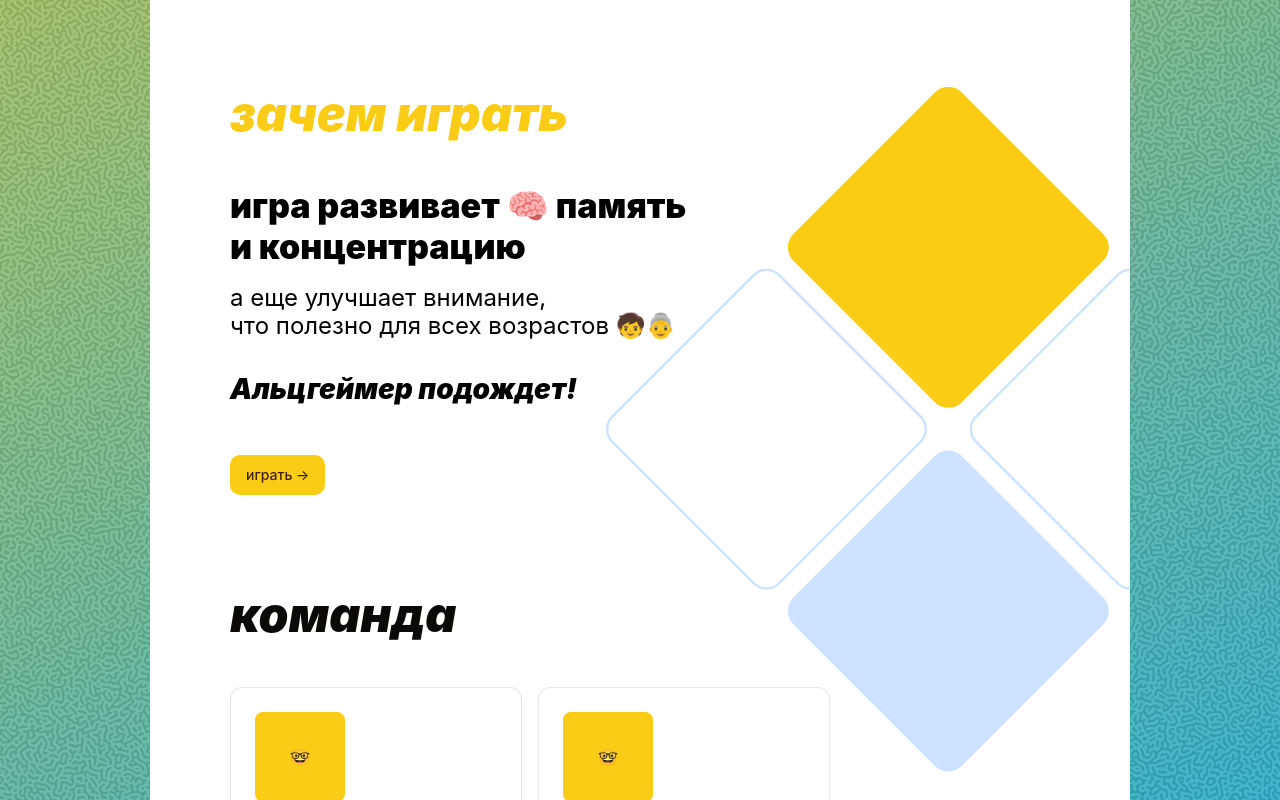
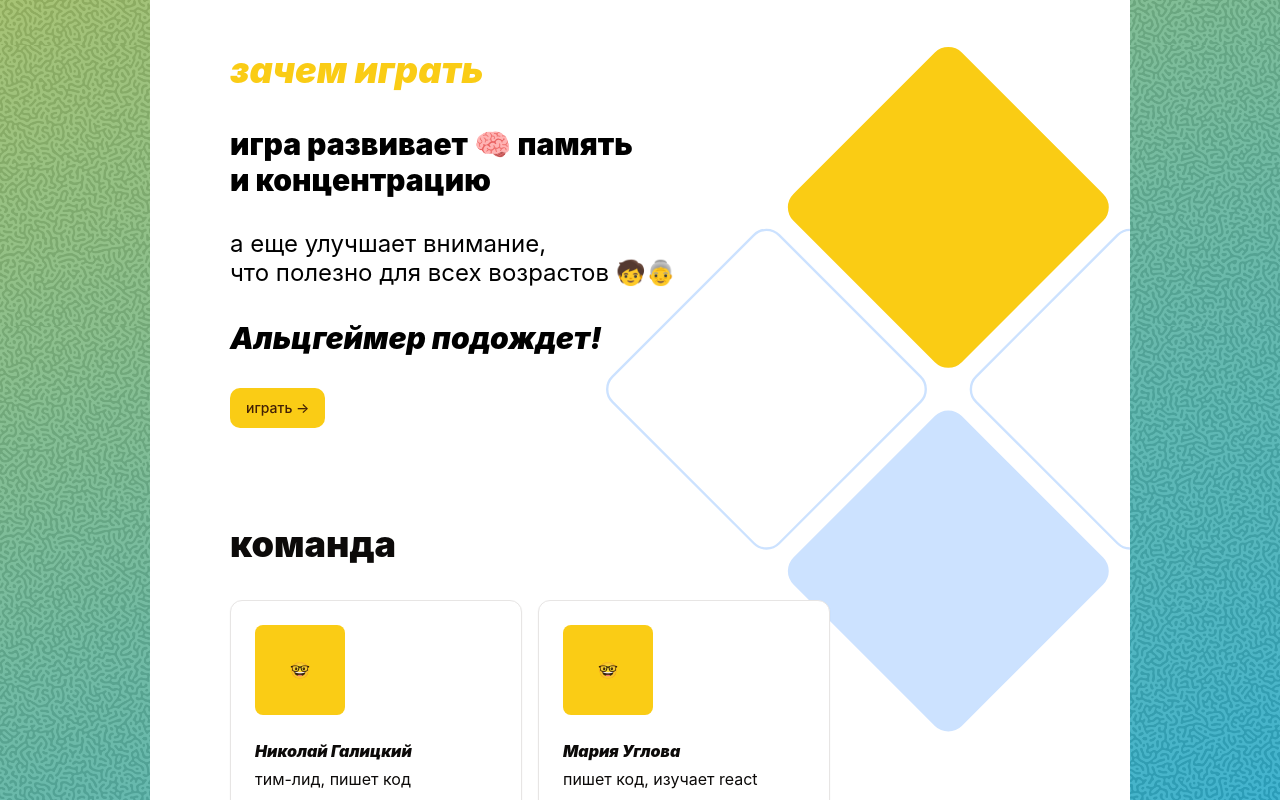
Before and after one commit to Waldo33/middle.game.praktikum.yandex, a React (Vite) app in the folder packages/client/: page / in a window 1280 px wide. Shown: the part 1080-1880 px from the top of the page. Built offline with nearby package versions, Linux system fonts and the light colour scheme.

Commit message:
fix: styles, add global styles and typography

```diff
--- a/packages/client/src/index.css
+++ b/packages/client/src/index.css
@@ -77,4 +77,72 @@ body {
   font-optical-sizing: auto;
   font-weight: 400;
   font-style: normal;
+
+  @apply relative grid;
+  @apply py-[30px] min-h-[100dvh] lg:pt-[60px];
+
+  background: rgb(250, 204, 20);
+  background: linear-gradient(
+    157deg,
+    rgba(250, 204, 20, 1) 0%,
+    rgba(5, 165, 237, 1) 100%
+  );
+
+  &:before {
+    @apply block absolute top-0 bottom-0 left-0 right-0;
+    content: '';
+    background: url('./shared/assets/images/bg-pattern.jpg') repeat 0 0;
+    background-size: 500px;
+    opacity: 0.1;
+  }
 }
+
+.App {
+  @apply relative z-10 bg-white max-w-[980px];
+  @apply rounded-2xl lg:rounded-3xl;
+  @apply mx-2 md:mx-5 lg:mx-auto p-4 md:p-8 lg:p-20;
+  min-height: calc(100dvh - 60px);
+
+  @media (min-width: 1024px) {
+    min-height: calc(100dvh - 120px);
+  }
+
+  /*  for user index */
+  &:has(.index-wrapper) {
+    @apply md:mt-10;
+  }
+}
+
+/* Typography */
+
+h1,
+.h1 {
+  @apply font-black text-black italic text-5xl leading-[1] lg:text-[64px];
+  @apply mb-12 lg:mb-16;
+}
+h2,
+.h2 {
+  @apply font-black italic text-[40px] leading-[1] lg:text-5xl;
+  @apply mb-10 lg:mb-12;
+}
+h3,
+.h3 {
+  @apply font-black italic text-3xl lg:text-4xl;
+  @apply mb-7 lg:mb-9;
+}
+h4,
+.h4 {
+  @apply font-black text-3xl lg:text-4xl;
+  @apply mb-7 lg:mb-9;
+}
+h5,
+h6,
+.h5,
+.h6 {
+  @apply font-black text-2xl lg:text-3xl;
+  @apply mb-6 lg:mb-8;
+}
+
+p:not(:last-child) {
+  @apply mb-3 lg:mb-4;
+}
--- a/packages/client/src/pages/MainPage/ui/SectionIntro.tsx
+++ b/packages/client/src/pages/MainPage/ui/Intro.tsx
@@ -2,7 +2,7 @@ import { FC } from 'react'
 import { Button } from '@shared/components/ui/button'
 import { Link } from 'react-router-dom'
 
-export const SectionIntro: FC = () => {
+export const Intro: FC = () => {
   return (
     <section className="intro">
       <h1 className="intro__title">
--- a/packages/client/src/pages/MainPage/ui/MainPage.scss
+++ b/packages/client/src/pages/MainPage/ui/MainPage.scss
@@ -1,38 +1,15 @@
 .index-wrapper {
-  @apply py-[30px] relative min-h-[100dvh] lg:pt-[60px];
-  background: rgb(250, 204, 20);
-  background: linear-gradient(
-    157deg,
-    rgba(250, 204, 20, 1) 0%,
-    rgba(5, 165, 237, 1) 100%
-  );
-
-  &:before {
-    @apply block absolute top-0 bottom-0 left-0 right-0;
-    content: '';
-    background: url('./assets/bg-pattern.jpg') repeat 0 0;
-    background-size: 500px;
-    opacity: 0.1;
-  }
-  main {
-    @apply relative z-10 bg-white max-w-[980px];
-    @apply rounded-2xl lg:rounded-3xl;
-    @apply mx-2 md:mx-5 lg:mx-auto p-4 md:p-8 lg:p-20 lg:pb-8 md:mt-10;
-  }
 
   .intro {
-    @apply relative md:min-h-[240px] lg:min-h-[280px];
+    @apply relative md:min-h-[240px];
 
     &__title {
-      @apply relative font-black text-black italic;
-      font-size: 48px;
-      line-height: 1;
+      @apply relative mb-0;
 
       @media (min-width: 768px) {
         margin-top: 0.5rem;
       }
       @media (min-width: 992px) {
-        font-size: 64px;
         margin-top: -2rem;
       }
 
@@ -62,10 +39,7 @@
 
       @media (min-width: 768px) {
         @apply absolute left-[50%] right-4 mt-0;
-        top: -5rem;
-      }
-      @media (min-width: 992px) {
-        top: -6rem;
+        top: -90px;
       }
 
       &_num {
@@ -98,16 +72,6 @@
 
   .section {
     @apply relative pt-20 md:pt-24;
-
-    &__title {
-      @apply font-black italic mb-8 lg:mb-12;
-      font-size: 40px;
-      line-height: 1;
-
-      @media (min-width: 992px) {
-        font-size: 48px;
-      }
-    }
   }
 
   .rules {
@@ -163,22 +127,6 @@
       @media (min-width: 768px) {
         font-size: 24px;
       }
-
-      &_title {
-        @apply font-black;
-        font-size: 20px;
-
-        @media (min-width: 768px) {
-          font-size: 34px;
-        }
-      }
-      &_post {
-        @apply font-black italic mt-4;
-
-        @media (min-width: 768px) {
-          font-size: 28px;
-        }
-      }
     }
   }
 
@@ -192,11 +140,7 @@
       }
 
       &_title {
-        @apply font-black italic;
-      }
-
-      &_descr {
-        @apply mt-2;
+        @apply font-black italic mb-1;
       }
     }
   }
--- a/packages/client/src/pages/MainPage/ui/MainPage.tsx
+++ b/packages/client/src/pages/MainPage/ui/MainPage.tsx
@@ -4,7 +4,7 @@ import { Route, Rule, Teammate } from '@pages/MainPage/types'
 import { Rules } from './Rules'
 import { Cta } from './Cta'
 import { Teammates } from '@pages/MainPage/ui/Teammates'
-import { SectionIntro } from '@pages/MainPage/ui/SectionIntro'
+import { Intro } from '@pages/MainPage/ui/Intro'
 import RulesImg1 from '@pages/MainPage/ui/assets/rules-img-1.svg'
 import RulesImg2 from '@pages/MainPage/ui/assets/rules-img-2.svg'
 import RulesImg3 from '@pages/MainPage/ui/assets/rules-img-3.svg'
@@ -76,9 +76,8 @@ const teammates: Teammate[] = [
 
 export const MainPage: FC = () => {
   return (
-    <div className="index-wrapper">
-      <main>
-        <SectionIntro />
+    <main className="index-wrapper">
+      <Intro />
 
       <section id="rules" className="section rules">
         <h2 className="section__title">как играть</h2>
@@ -96,7 +95,7 @@ export const MainPage: FC = () => {
       <section id="why" className="section why">
         <h3 className="section__title text-primary">зачем играть</h3>
         <div className="why__descr">
-            <p className="why__descr_title">
+          <p className="h5">
             игра развивает 🧠 память
             <br />и концентрацию
           </p>
@@ -105,8 +104,8 @@ export const MainPage: FC = () => {
             <br />
             что полезно для всех возрастов 🧒👵
           </p>
-            <p className="why__descr_post">Альцгеймер подождет!</p>
-            <div className="mt-8">
+          <p className="h5 italic">Альцгеймер подождет!</p>
+          <div>
             <Button asChild>
               <Link to="/game">играть →</Link>
             </Button>
@@ -125,6 +124,5 @@ export const MainPage: FC = () => {
         проект создан в рамках учебного курса яндекс.практикума в 2024 году
       </div>
     </main>
-    </div>
   )
 }
```
Also changed, not shown: packages/client/src/shared/assets/images/bg-pattern.jpg (renamed from packages/client/src/pages/MainPage/ui/assets/bg-pattern.jpg). Lines whose indentation alone changed are shown as unchanged.
